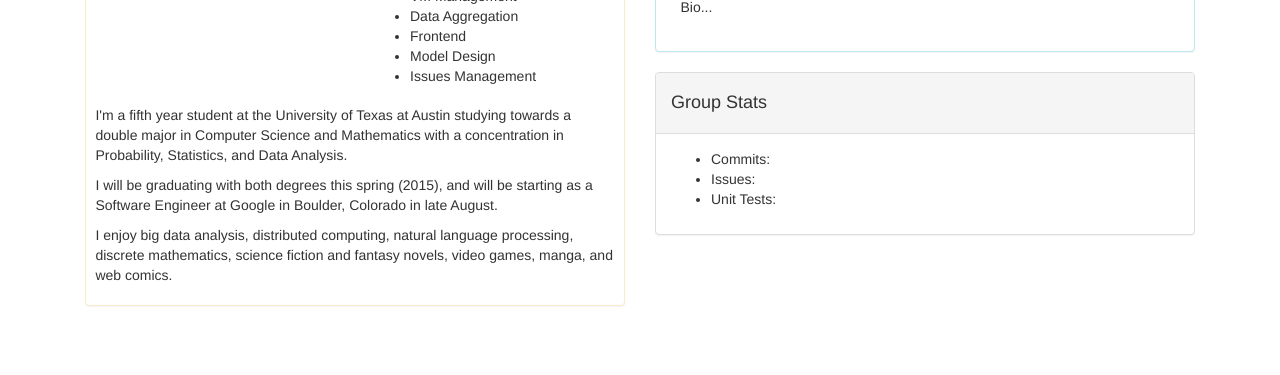
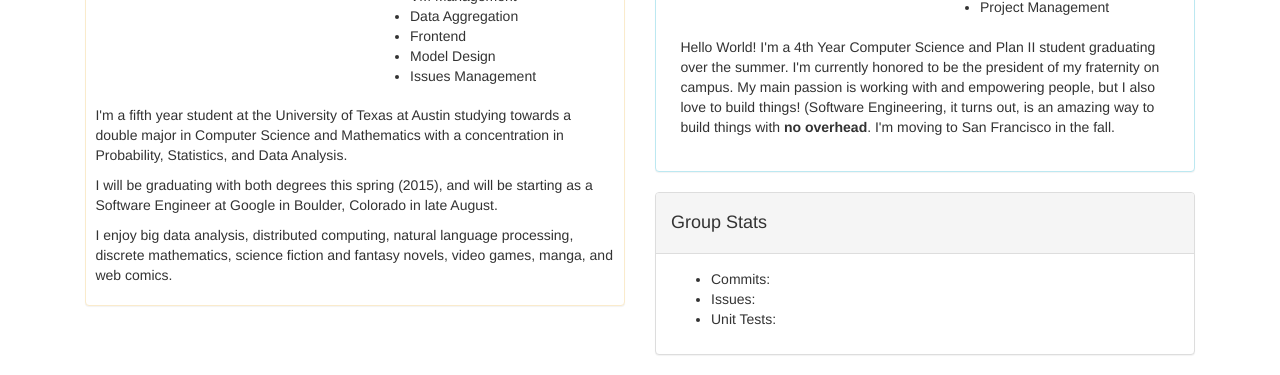
Before and after one commit to jabrouwer82/cs373-idb, a Flask app: page /about_us in a window 1280 px wide. Shown: the part 1018-1393 px from the top of the page. Before the commit the page ends 1324 px from the top, so only its background shows below. Run offline with Flask 2, Linux system fonts and the light colour scheme; some libraries are stand-ins or nearby versions.

Commit message:
added a bio for parker berg

```diff
--- a/templates/about_us.html
+++ b/templates/about_us.html
@@ -119,24 +119,34 @@
           <div class="contianer" style="padding:.25cm">
             <div class="row" style="padding-bottom:.25cm">
               <div class="col-md-6">
-                <img src="img_url" class="img-thumbnail"/>
+                <img src="https://scontent-dfw.xx.fbcdn.net/hphotos-xpf1/v/t1.0-9/1395162_10153726795394148_5466838299525027049_n.jpg?oh=7326b912e50a76331d8a6a0327486eab&oe=55A6E928" class="img-thumbnail"/>
               </div>
               <div class="col-md-6">
                 <h3>Stats:</h3>
                 <ul>
-                  <li>Commits: ?</li>
-                  <li>Issues: ?</li>
-                  <li>Unit Tests: ?</li>
+                  <li>Commits: 0</li>
+                  <li>Issues: 0</li>
+                  <li>Unit Tests: 0</li>
                 </ul>
                 <h3>Major Responsibilities</h3>
                 <ul>
-                  <li>Responsibility 1</li>
+                  <li>APIary Documentation</li>
+                  <li>Technical Report</li>
+                  <li>Project Management</li>
                 </ul>
               </div>
             </div>
             <div class="row">
               <div class="col-md-12">
-                <p>Bio...</p>
+                <p>Hello World! I'm a 4th Year Computer Science
+                and Plan II student graduating over the summer.
+                I'm currently honored to be the president of my
+                fraternity on campus. My main passion is working
+                with and empowering people, but I also love to
+                build things! (Software Engineering, it turns
+                out, is an amazing way to build things with
+                <b>no overhead</b>.
+                I'm moving to San Francisco in the fall.</p>
               </div>
             </div>
           </div>
```
